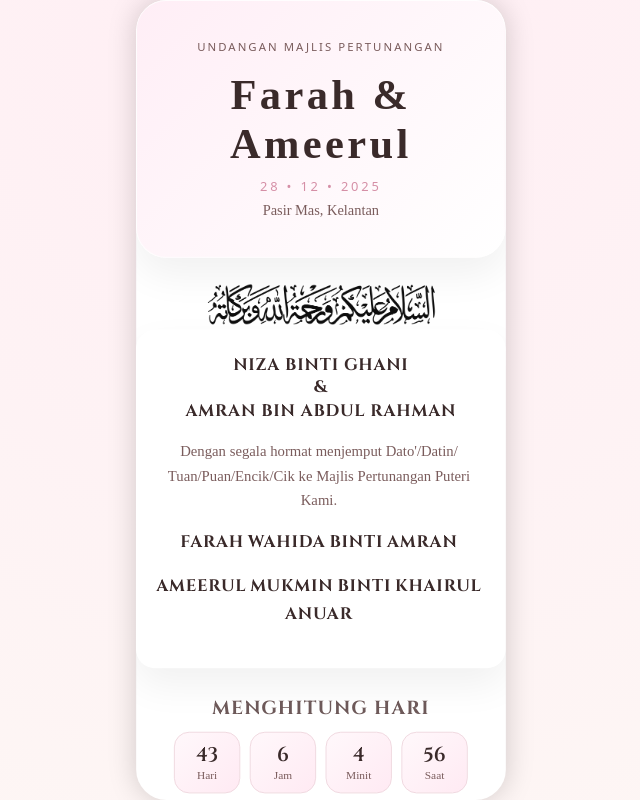
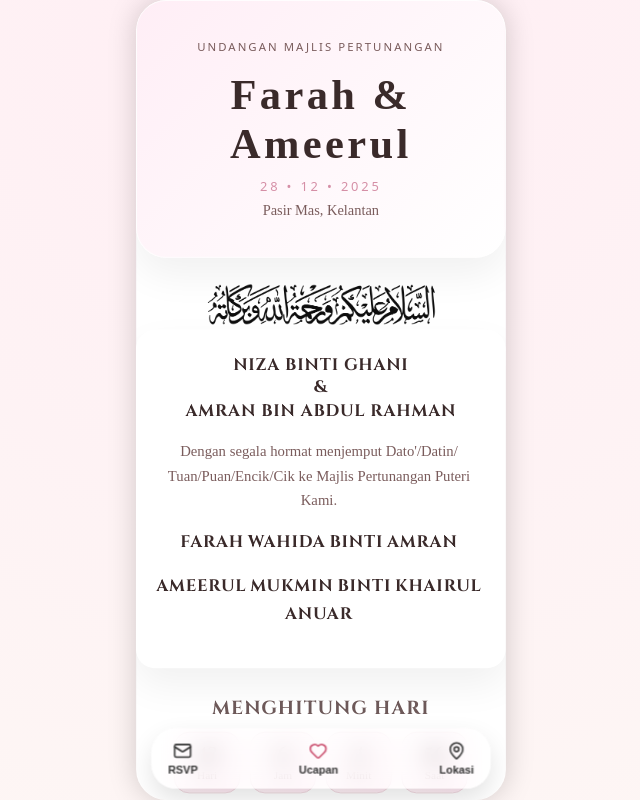
Before and after one commit to haseokaybee/wedding-invite, a React (Vite) app: page / in a window 1280 px wide. Both pictures are taken after a click on the button "✨ Buka Kad ✨". Shown: the whole page, without its empty margins (319-959 px from the left). Built offline with nearby package versions, Linux system fonts and the light colour scheme; no server answers; the database is empty.

Commit message:
Update latest

```diff
--- a/package.json
+++ b/package.json
@@ -12,6 +12,7 @@
   "dependencies": {
     "firebase": "^12.6.0",
     "framer-motion": "^12.23.24",
+    "lucide-react": "^0.553.0",
     "react": "^19.2.0",
     "react-dom": "^19.2.0"
   },
--- a/src/App.jsx
+++ b/src/App.jsx
@@ -9,6 +9,8 @@ import Wishes from "./components/Wishes.jsx";
 import BackgroundMusicVideo from "./components/BackgroundMusicVideo.jsx";
 import IntroScreen from "./components/IntroScreen.jsx";
 import InvitationText from "./components/InvitationText.jsx";
+import BottomMenu from "./components/BottomMenu.jsx";
+import Modal from "./components/Modal.jsx";
 
 export default function App() {
   /* =====================================================
@@ -41,6 +43,13 @@ export default function App() {
   }, []);
 
   /* =====================================================
+     MODAL STATES
+  ===================================================== */
+  const [openRSVP, setOpenRSVP] = useState(false);
+  const [openWishes, setOpenWishes] = useState(false);
+  const [openLocation, setOpenLocation] = useState(false);
+
+  /* =====================================================
      RSVP STATE (LOCAL SAFE)
   ===================================================== */
   const [rsvps, setRsvps] = useState(() => {
@@ -63,7 +72,7 @@ export default function App() {
   };
 
   /* =====================================================
-     INTRO SCREEN + MUSIC TRIGGER
+     INTRO + MUSIC
   ===================================================== */
   const [isOpened, setIsOpened] = useState(false);
   const [playAudio, setPlayAudio] = useState(false);
@@ -74,13 +83,12 @@ export default function App() {
   };
 
   /* =====================================================
-     MAIN LAYOUT (LOCKED TO MOBILE VIEW)
+     MAIN LAYOUT
   ===================================================== */
   return (
     <div className="fixed-viewport-wrapper">
       <div className="fixed-viewport">
 
-        {/* Background music (hidden autoplay video) */}
         <BackgroundMusicVideo playAudio={playAudio} />
 
         <AnimatePresence mode="wait">
@@ -109,48 +117,46 @@ export default function App() {
               exit={{ opacity: 0, scale: 1.1 }}
               transition={{ duration: 0.8, ease: "easeOut" }}
               style={{
-                width: "100%",             // expand full width
-  maxWidth: "430px",         // safe for iPhone Pro Max
+                width: "100%",
+                maxWidth: "430px",
                 minHeight: "844px",
                 overflowY: "auto",
-  padding: "0",              // remove padding
+                padding: "0",
                 position: "relative",
               }}
             >
-              {/* HERO SECTION */}
+              {/* HERO */}
               <HeroSection />
 
-{/* ASSALAMUALAIKUM CALLIGRAPHY IMAGE */}
+              {/* SALAM IMAGE */}
               <motion.div
                 initial={{ opacity: 0, y: 10 }}
                 whileInView={{ opacity: 1, y: 0 }}
                 viewport={{ once: true }}
-  transition={{ duration: 0.6, ease: "easeOut" }}
+                transition={{ duration: 0.6 }}
                 style={{
                   width: "100%",
                   display: "flex",
                   justifyContent: "center",
-    marginTop: "1px",   // reduced from 20px → 12px
-    marginBottom: "1px", // nicely pulls InvitationText closer
+                  marginTop: "1px",
+                  marginBottom: "1px",
                 }}
               >
                 <img
                   src="/salam.png"
                   alt="Assalamualaikum"
                   style={{
-      width: "90%",            // fits beautifully inside 390px
+                    width: "90%",
                     maxWidth: "200px",
                     opacity: 0.95,
                   }}
                 />
               </motion.div>
 
-
-
               {/* INVITATION PARAGRAPH */}
               <InvitationText />
 
-              {/* COUNTDOWN */}
+              {/* COUNTDOWN + TITLE */}
               <div style={{ marginTop: "28px", textAlign: "center" }}>
                 <motion.h2
                   initial={{ opacity: 0, y: 10 }}
@@ -170,38 +176,37 @@ export default function App() {
                 <Countdown targetDate="2025-12-28T08:00:00" />
               </div>
 
-              {/* RSVP SECTION */}
-              <div style={{ marginTop: "32px" }}>
-                <h2
-                  style={{
-                    textAlign: "center",
-                    fontFamily: "'Playfair Display', serif",
-                    letterSpacing: "0.04em",
-                  }}
-                >
-                  RSVP
-                </h2>
-                <RSVPForm onSubmit={handleRsvpSubmit} />
-              </div>
-
-              {/* WISHES SECTION */}
-              <div style={{ marginTop: "32px" }}>
-                <h2
-                  style={{
-                    textAlign: "center",
-                    fontFamily: "'Playfair Display', serif",
-                    letterSpacing: "0.04em",
-                  }}
-                >
-                  UCAPAN
-                </h2>
-                <Wishes />
-              </div>
-
-              <div style={{ height: "60px" }}></div>
+              <div style={{ height: "60px" }} />
             </motion.div>
           )}
         </AnimatePresence>
+
+
+
+        {/* ================ MODALS ================ */}
+        <Modal open={openRSVP} onClose={() => setOpenRSVP(false)}>
+          <h2 className="cinzel" style={{ textAlign: "center" }}>RSVP</h2>
+          <RSVPForm onSubmit={handleRsvpSubmit} />
+        </Modal>
+
+        <Modal open={openWishes} onClose={() => setOpenWishes(false)}>
+          <h2 className="cinzel" style={{ textAlign: "center" }}>Ucapan</h2>
+          <Wishes />
+        </Modal>
+
+        <Modal open={openLocation} onClose={() => setOpenLocation(false)}>
+          <h2 className="cinzel" style={{ textAlign: "center" }}>Lokasi</h2>
+          <p style={{ textAlign: "center" }}>Lokasi akan ditambah kemudian.</p>
+        </Modal>
+
+        {/* ================ BOTTOM MENU ================ */}
+   {isOpened && (
+  <BottomMenu
+    onOpenRSVP={() => setOpenRSVP(true)}
+    onOpenWishes={() => setOpenWishes(true)}
+  />
+)}
+
       </div>
     </div>
   );
--- /dev/null
+++ b/src/components/BottomMenu.jsx
@@ -0,0 +1,75 @@
+// BottomMenu.jsx
+import React from "react";
+import { motion } from "framer-motion";
+import { Heart, MapPin, Mail } from "lucide-react";
+
+export default function BottomMenu({ onOpenRSVP, onOpenWishes }) {
+  const openMap = () => {
+    window.open(
+      "https://www.google.com/maps?q=Your+Location+Here",
+      "_blank"
+    );
+  };
+
+  return (
+    <motion.div
+      initial={{ y: 80, opacity: 0 }}
+      animate={{ y: 0, opacity: 1 }}
+      transition={{ duration: 0.45, ease: "easeOut" }}
+      style={{
+        position: "absolute",
+        bottom: "12px",
+        left: "4%",
+        transform: "translateX(-50%)",
+
+        width: "92%",
+        maxWidth: "360px",
+
+        background: "rgba(255, 255, 255, 0.60)",
+        backdropFilter: "blur(12px)",
+        padding: "14px 18px",
+
+        borderRadius: "26px",
+        boxShadow: "0 12px 28px rgba(0,0,0,0.12)",
+
+        display: "flex",
+        justifyContent: "space-between",
+        alignItems: "center",
+      }}
+    >
+      {/* RSVP */}
+      <button onClick={onOpenRSVP} style={btnStyle}>
+        <Mail size={20} color="#333" />
+        <span style={labelStyle}>RSVP</span>
+      </button>
+
+      {/* Wishes */}
+      <button onClick={onOpenWishes} style={btnStyle}>
+        <Heart size={20} color="#c94a6a" />
+        <span style={labelStyle}>Ucapan</span>
+      </button>
+
+      {/* Location → opens Google Maps */}
+      <button onClick={openMap} style={btnStyle}>
+        <MapPin size={20} color="#333" />
+        <span style={labelStyle}>Lokasi</span>
+      </button>
+    </motion.div>
+  );
+}
+
+const btnStyle = {
+  display: "flex",
+  flexDirection: "column",
+  alignItems: "center",
+  background: "transparent",
+  border: "none",
+  cursor: "pointer",
+};
+
+const labelStyle = {
+  fontSize: "0.72rem",
+  fontWeight: 600,
+  marginTop: "4px",
+  color: "#333",
+};
--- /dev/null
+++ b/src/components/Modal.jsx
@@ -0,0 +1,64 @@
+// Modal.jsx
+import React from "react";
+import { motion, AnimatePresence } from "framer-motion";
+
+export default function Modal({ open, onClose, children }) {
+  return (
+    <AnimatePresence>
+      {open && (
+        <motion.div
+          initial={{ opacity: 0 }}
+          animate={{ opacity: 1 }}
+          exit={{ opacity: 0 }}
+          onClick={onClose}
+          style={{
+            position: "absolute",
+            inset: 0,
+            background: "rgba(0,0,0,0.35)",
+            display: "flex",
+            justifyContent: "center",
+            alignItems: "center",
+            zIndex: 50,
+          }}
+        >
+          {/* MODAL BOX */}
+          <motion.div
+            initial={{ scale: 0.8, opacity: 0 }}
+            animate={{ scale: 1, opacity: 1 }}
+            exit={{ scale: 0.8, opacity: 0 }}
+            transition={{ duration: 0.25 }}
+            onClick={(e) => e.stopPropagation()}
+            style={{
+              background: "white",
+              width: "85%",
+              maxHeight: "75%",
+              borderRadius: "20px",
+              padding: "20px",
+              overflowY: "auto",
+              boxShadow: "0 10px 25px rgba(0,0,0,0.2)",
+            }}
+          >
+            {children}
+
+            <button
+              onClick={onClose}
+              style={{
+                marginTop: "16px",
+                width: "100%",
+                borderRadius: "12px",
+                padding: "10px 0",
+                background: "#d8c3c3",
+                color: "white",
+                border: "none",
+                cursor: "pointer",
+                fontWeight: 600,
+              }}
+            >
+              Close
+            </button>
+          </motion.div>
+        </motion.div>
+      )}
+    </AnimatePresence>
+  );
+}
--- a/src/index.css
+++ b/src/index.css
@@ -512,3 +512,18 @@ body {
 .fixed-viewport::-webkit-scrollbar {
   width: 0;
 }
+
+.menu-btn {
+  border: none;
+  background: rgba(105, 85, 85, 0.7);
+  padding: 8px 10px;
+  border-radius: 12px;
+  backdrop-filter: blur(8px);
+  color: #444;
+  font-size: 0.85rem;
+  font-weight: 500;
+  box-shadow: 0 4px 10px rgba(0,0,0,0.1);
+}
+.menu-btn:active {
+  transform: scale(0.95);
+}
```
Also changed, not shown: 1 other file (tests, documents, lock files or other folders). Lines whose indentation alone changed are shown as unchanged.
